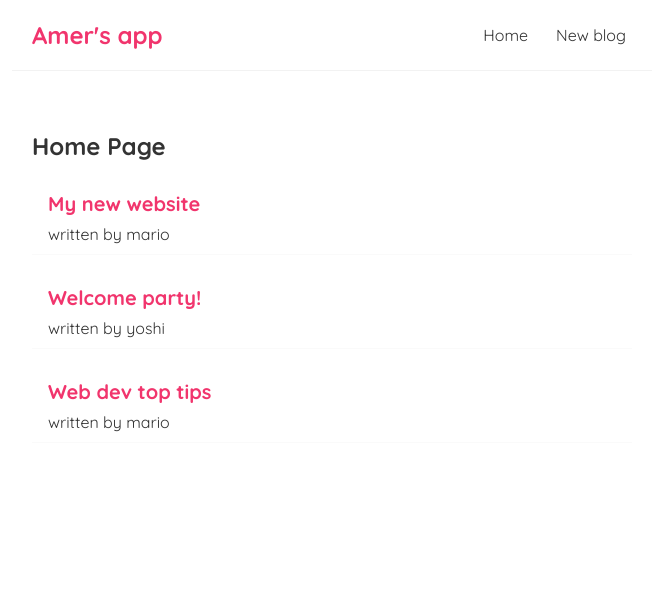
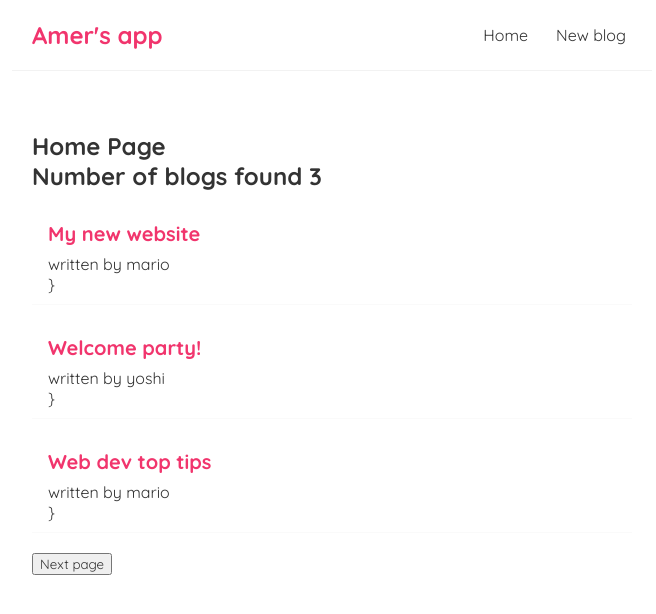
Before and after one commit to AmerBiro/my_first_react_app, a React (Create React App) app: page / in a window 1280 px wide. Shown: the top 614 px of the page, without its empty margins (308-964 px from the left). Built offline with nearby package versions, Linux system fonts and the light colour scheme; the HTML template or start-up script is replaced by a standard one.

Commit message:
using props to seperat design from code

```diff
--- /dev/null
+++ b/src/_home/BlogList.js
@@ -0,0 +1,20 @@
+const BlogList = (props) => {
+  const blogs = props.blogs;
+  const title = props.title;
+  const end = props.end;
+
+  return (
+    <div className="blog-list">
+      <h2>{title}</h2>
+      {blogs.map((blog) => (
+        <div className="blog-preview" key={blog.id}>
+          <h2>{blog.title}</h2>
+          <p>written by {blog.author}</p>}
+        </div>
+      ))}
+      <button>{end}</button>
+    </div>
+  );
+};
+
+export default BlogList;
--- a/src/_home/Home.js
+++ b/src/_home/Home.js
@@ -1,4 +1,5 @@
 import { useState } from "react";
+import BlogList from "./BlogList";
 
 const Home = () => {
   {
@@ -36,17 +37,14 @@ const Home = () => {
      { title: 'Web dev top tips', body: 'lorem ipsum...', author: 'mario', id: 3 }
   ]);
 
+  const noBlogs = blogs.length
   return (
+
     <div className="home">
       <h2>Home Page</h2>
-
-      {blogs.map((blog) => (
-        <div className="blog-preview" key={blog.id}>
-          <h2>{blog.title}</h2>
-          <p>written by {blog.author}</p>
-        </div>
-
-      ))}
+     <BlogList blogs={blogs}
+     title={"Number of blogs found " + noBlogs}
+     end={"Next page"}/>
 
       {/*         <button onClick={clickButton}>Click me</button>
 
```
